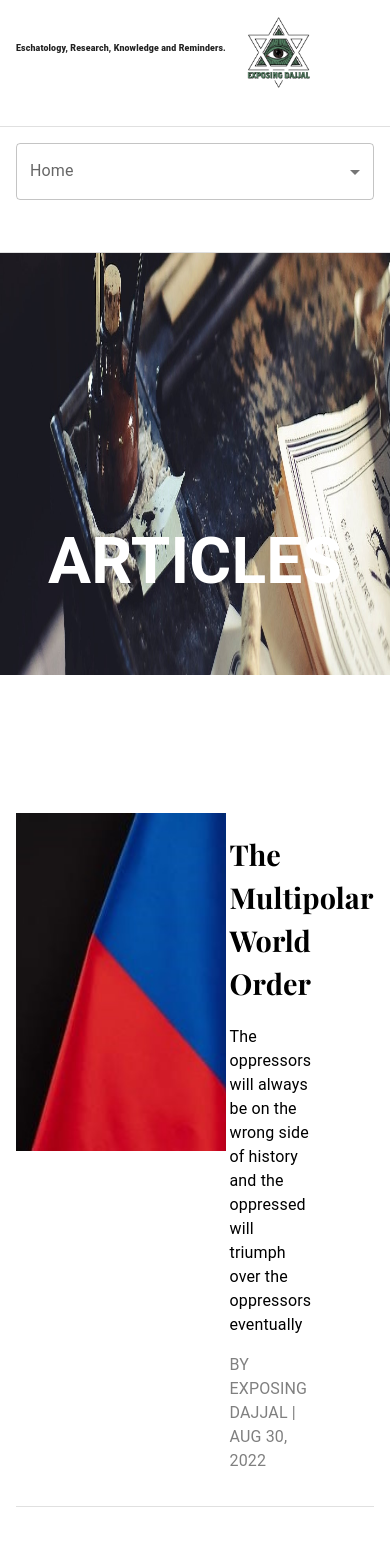
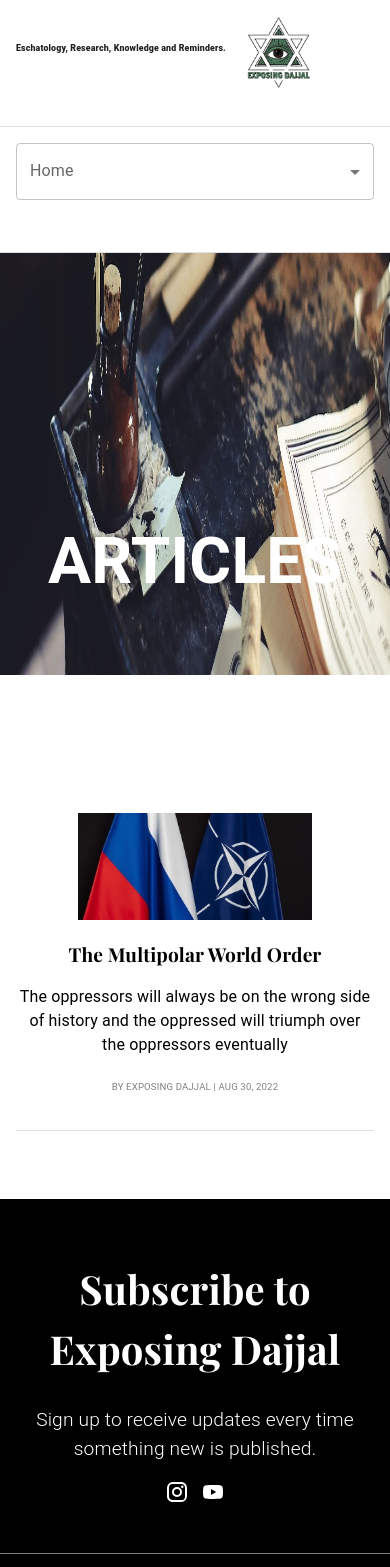
Before and after one commit to mohdnuman/blogging, a React (Create React App) app: page /articles in a window 390 px wide. Shown: the top 1567 px of the page. Built offline with nearby package versions, Linux system fonts and the light colour scheme; no server answers; the database is empty.

Commit message:
added responsiveness on article and poem main page

```diff
--- a/src/App.js
+++ b/src/App.js
@@ -17,6 +17,7 @@ import PhotosPage from "./components/PhotosPage";
 import VideosPage from "./components/VideosPage";
 import Article1 from "./components/articles/Article1";
 import Poem1 from "./components/poems/Poem1";
+import About from "./components/About";
 
 
 class App extends Component {
@@ -61,6 +62,8 @@ class App extends Component {
           <Route exact path="/booknotes" component={withRouter(BooksPage)} />
           <Route exact path="/photos" component={withRouter(PhotosPage)} />
           <Route exact path="/videos" component={withRouter(VideosPage)} />
+          <Route exact path="/about" component={withRouter(About)} />
+
 
 
 
--- /dev/null
+++ b/src/components/About.js
@@ -0,0 +1,25 @@
+import React, { Component } from "react";
+import { Container } from "@mui/system";
+
+class About extends Component {
+  render() {
+    return (
+        <Container
+        maxWidth="md"
+        sx={{
+          marginBottom:"10vh"
+        }}
+      >
+        <h1 className="playfair-heading">About This Site</h1>
+        <p>
+          This publication is intended to spread the knowledge of Islamic
+          Eschatology [i.e., Study Of The End-Times] inspired by His Eminence,
+          Sheikh Imran Nazar Hosein and serve as a reminder to the Fitnas
+          [Trials, Tribulations, Deception and Corruption] around us.
+        </p>
+      </Container>
+    );
+  }
+}
+
+export default About;
--- a/src/components/ArticlesPage.js
+++ b/src/components/ArticlesPage.js
@@ -33,6 +33,7 @@ class ArticlesPage extends Component {
             }}
             className="main-article"
           >
+            <div  className="big-screen-main-article">
             <Grid container spacing={1}>
               <Grid xs={7} sx={{ overflow: "hidden" }}>
                 <img
@@ -54,6 +55,31 @@ class ArticlesPage extends Component {
                 </span>
               </Grid>
             </Grid>
+            </div>
+
+            <div className="small-screen-main-article">
+
+              <div>
+                <img
+                  src={"./article1.jpg"}
+                  className="page-main-banner-small"
+                  alt="page-main-banner"
+                />
+              </div>
+              <div>
+                <h1 className="playfair-heading-sm">
+                  The Multipolar World Order
+                </h1>
+                <p className="main-article-body">
+                  The oppressors will always be on the wrong side of history and
+                  the oppressed will triumph over the oppressors eventually
+                </p>
+                <span className="author-and-time-card-sm">
+                  BY EXPOSING DAJJAL | AUG 30, 2022
+                </span>
+                </div>
+
+            </div>
           </Box>
           </a>
           </div>
--- a/src/components/Bottom.js
+++ b/src/components/Bottom.js
@@ -70,8 +70,8 @@ class Bottom extends Component {
            marginTop:"5vh",
            paddingTop:"1vh"
           }}>
-            <span className="bottom-links">About</span>
-            <span className="bottom-links sign-up-button" onClick={this.handleOpen} >Sign up</span>
+            <a href="/about" style={{textDecoration:"none"}}><span className="bottom-links">About</span></a>
+            <span className="bottom-links sign-up-button" onClick={this.handleOpen} style={{paddingLeft:"2vw"}} >Sign up</span>
           </Container>
           <p className="author-and-time" id="bottom-copyright">Exposing Dajjal © 2022. </p>
         </Box>
--- a/src/components/Navbar.js
+++ b/src/components/Navbar.js
@@ -60,7 +60,7 @@ class Navbar extends Component {
           <span id="navbar2-text">
             Eschatology, Research, Knowledge and Reminders.
           </span>
-          <div id="navbar-logo" align="center">
+          <div style={{display:"inline-block"}} align="center">
            <a href="/"><img src={"logo.jpg"} id="logo" alt="logo" /></a>
           </div>
           <button id="navbar-subscribe-button" onClick={this.handleOpen}>Subscribe</button>
--- a/src/components/PoemsPage.js
+++ b/src/components/PoemsPage.js
@@ -32,6 +32,7 @@ class PoemsPage extends Component {
             }}
             className="main-article"
           >
+            <div  className="big-screen-main-article">
             <Grid container spacing={1}>
               <Grid xs={5} sx={{ overflow: "hidden" }}>
                 <img
@@ -56,6 +57,34 @@ class PoemsPage extends Component {
                 </span>
               </Grid>
             </Grid>
+            </div>
+
+            <div className="small-screen-main-article">
+
+              <div>
+                <img
+                  src={"./poem1.jpg"}
+                  className="page-main-banner-small"
+                  alt="page-main-banner"
+                />
+              </div>
+              <div>
+                <h1 className="playfair-heading-sm">
+                A Couplet On Muhammad ﷺ
+                </h1>
+                <p className="main-article-body">
+                Muhammad (God's peace and blessings be upon him).
+                The Last Messenger Of God In Christian And Hindu Scriptures.
+
+                He will be mentioned in every scripture sent by Me, God said;
+                By whom the last of Mankind well be led.
+                </p>
+                <span className="author-and-time-card-sm">
+                BY EXPOSING DAJJAL | SEP 01, 2022
+                </span>
+                </div>
+
+            </div>
           </Box>
           </a>
           </div>
--- a/src/index.css
+++ b/src/index.css
@@ -26,17 +26,13 @@ code {
   padding-left: 8vw;
 }
 
-#navbar-logo {
-  display: inline-block;
-  margin-top: -8vh;
-  /* position: absolute; */
-  /* top: -2vh; */
-  /* padding-left: 16vw; */
-}
 
 #logo {
   height: auto;
   width: 9%;
+  display: inline-block;
+  position: relative;
+  top: -9vh;
 }
 
 #navbar-subscribe-button {
@@ -82,6 +78,9 @@ code {
   .short-screen-nav {
     display: none;
   }
+  .small-screen-main-article{
+    display: none;
+  }
 
 
 }
@@ -115,6 +114,13 @@ code {
   .sign-up-button{
     display: none;
   }
+
+  .big-screen-main-article{
+    display: none;
+  }
+
+
+
 }
 
 #latest-category {
@@ -174,7 +180,6 @@ code {
 }
 
 .bottom-links {
-  margin-left: 2vw;
   font-size: 0.85rem;
 }
 
@@ -287,6 +292,12 @@ code {
   object-fit: cover;
 }
 
+.page-main-banner-small {
+  width: 60vw;
+  height: auto;
+  object-fit: cover;
+}
+
 .author-and-time-card-3 {
   font-size: 1rem;
   color: gray;
@@ -295,6 +306,19 @@ code {
 .playfair-heading {
   font-family: "Playfair Display", serif;
   font-size: 1.8rem;
+}
+
+.playfair-heading-sm {
+  font-family: "Playfair Display", serif;
+  font-size: 1.2rem;
+}
+.main-article-body{
+  font-size: 1rem;
+}
+
+.author-and-time-card-sm {
+  font-size: 0.6rem;
+  color: grey;
 }
 
 .playfair-heading-lg {
```
Also changed, not shown: 1 other file (tests, documents, lock files or other folders).
